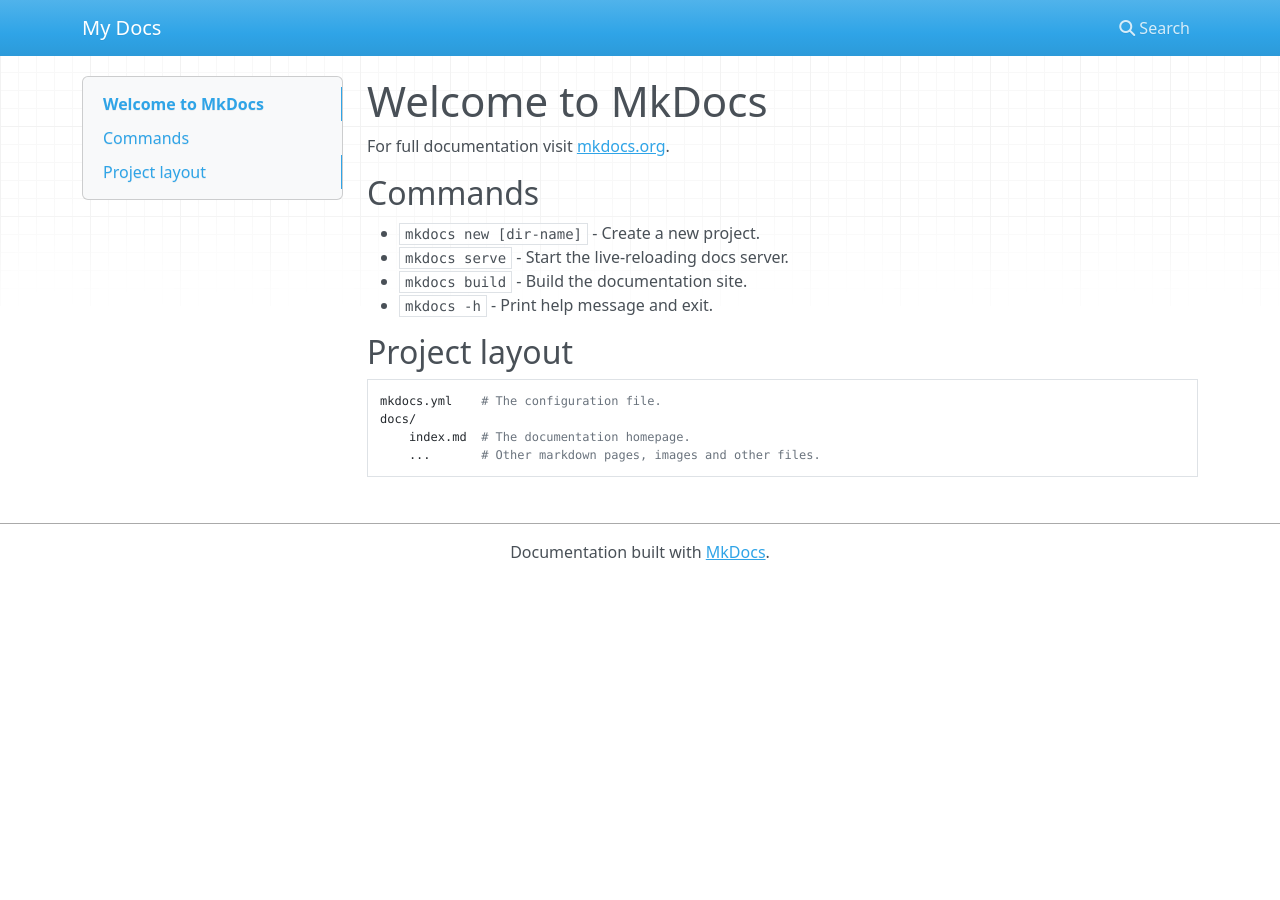
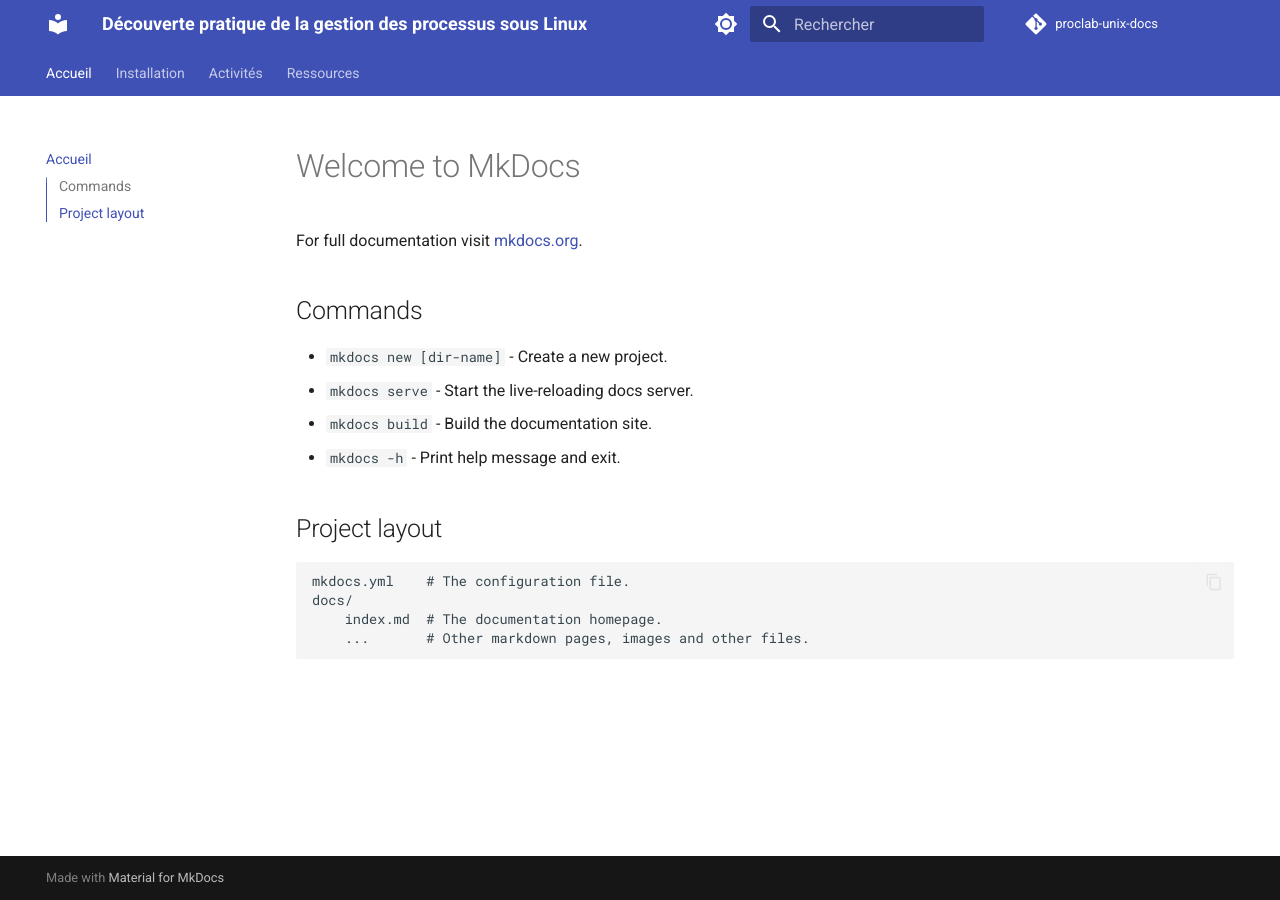
Before and after one commit to manastria/proclab-unix-docs, an MkDocs documentation site: the page built from docs/index.md, in a window 1280 px wide. Built offline with MkDocs 1.6.1 and Material for MkDocs 9.7.7, drawn with Linux system fonts in a browser that asks for light colours; nearby versions of some CDN libraries; comment, search, counter and statistics services are not loaded.

Commit message:
Add project configuration files and initial documentation setup

```diff
--- a/mkdocs.yml
+++ b/mkdocs.yml
@@ -1 +1,68 @@
-site_name: My Docs
+site_name: Découverte pratique de la gestion des processus sous Linux
+site_description: Activité pédagogique pour comprendre les processus Linux
+repo_url: https://github.com/manastria/proclab-unix-docs
+repo_name: proclab-unix-docs
+
+theme:
+    name: material
+    language: fr
+    features:
+        - navigation.tabs
+        - navigation.sections
+        - navigation.indexes
+        - navigation.top
+        - toc.integrate
+        - content.code.copy
+    palette:
+        - scheme: default
+          primary: indigo
+          accent: indigo
+          toggle:
+              icon: material/brightness-7
+              name: Switch to dark mode
+        - scheme: slate
+          primary: indigo
+          accent: indigo
+          toggle:
+              icon: material/brightness-4
+              name: Switch to light mode
+
+markdown_extensions:
+    - pymdownx.highlight:
+          anchor_linenums: true
+    - pymdownx.inlinehilite
+    - pymdownx.snippets
+    - pymdownx.superfences:
+          custom_fences:
+              - name: mermaid
+                class: mermaid
+                format: !!python/name:pymdownx.superfences.fence_code_format
+    - admonition
+    - pymdownx.details
+    - footnotes
+    - attr_list
+    - def_list
+    - pymdownx.tasklist:
+          custom_checkbox: true
+    - pymdownx.emoji:
+          emoji_index: !!python/name:materialx.emoji.twemoji
+          emoji_generator: !!python/name:materialx.emoji.to_svg
+
+plugins:
+    - search:
+          lang: fr
+
+nav:
+    - Accueil: index.md
+    - Installation: installation.md
+    - Activités:
+          - Introduction: activites/index.md
+          - Terminal et processus: activites/terminal.md
+          - Gestion Foreground/Background: activites/fg-bg.md
+          - Processus zombies: activites/zombie.md
+          - Processus orphelins: activites/orphelin.md
+          - Priorités: activites/priorites.md
+    - Ressources:
+          - Processus Unix: ressources/processus.md
+          - Signaux: ressources/signaux.md
+          - Commandes: ressources/commandes.md
```
Also changed, not shown: .markdownlint.json (added), 4 other files.
